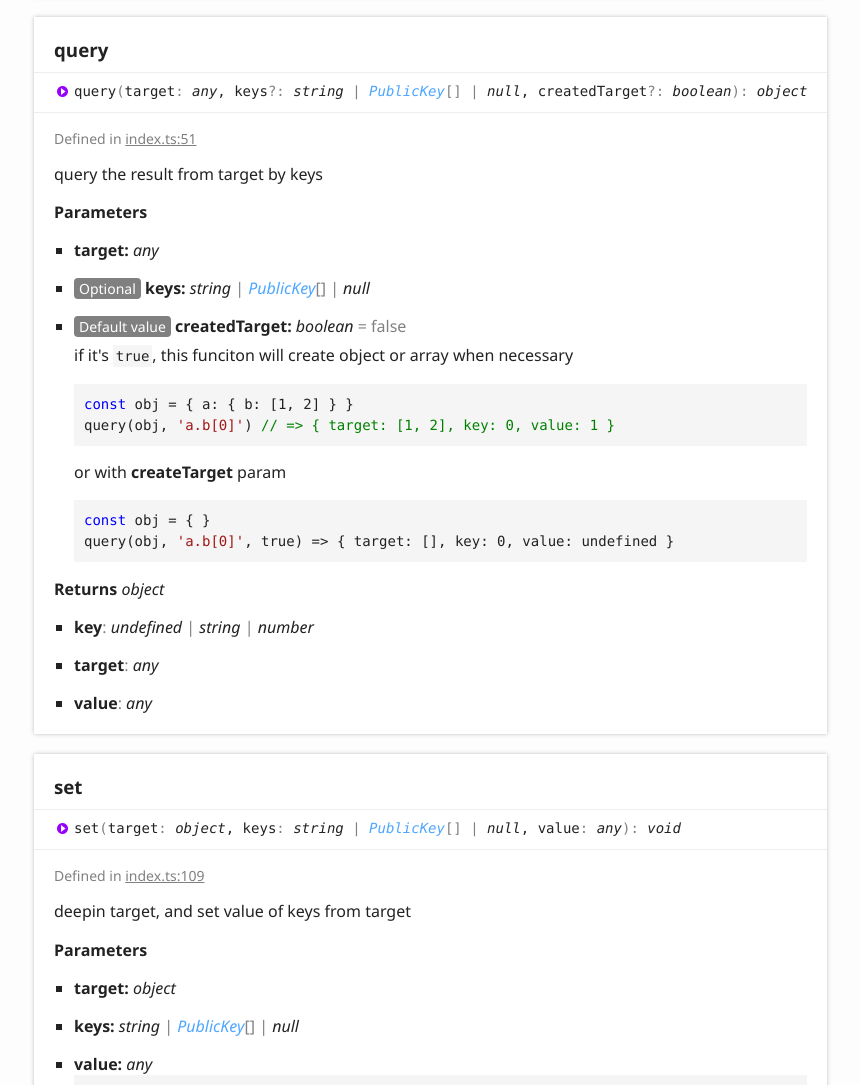
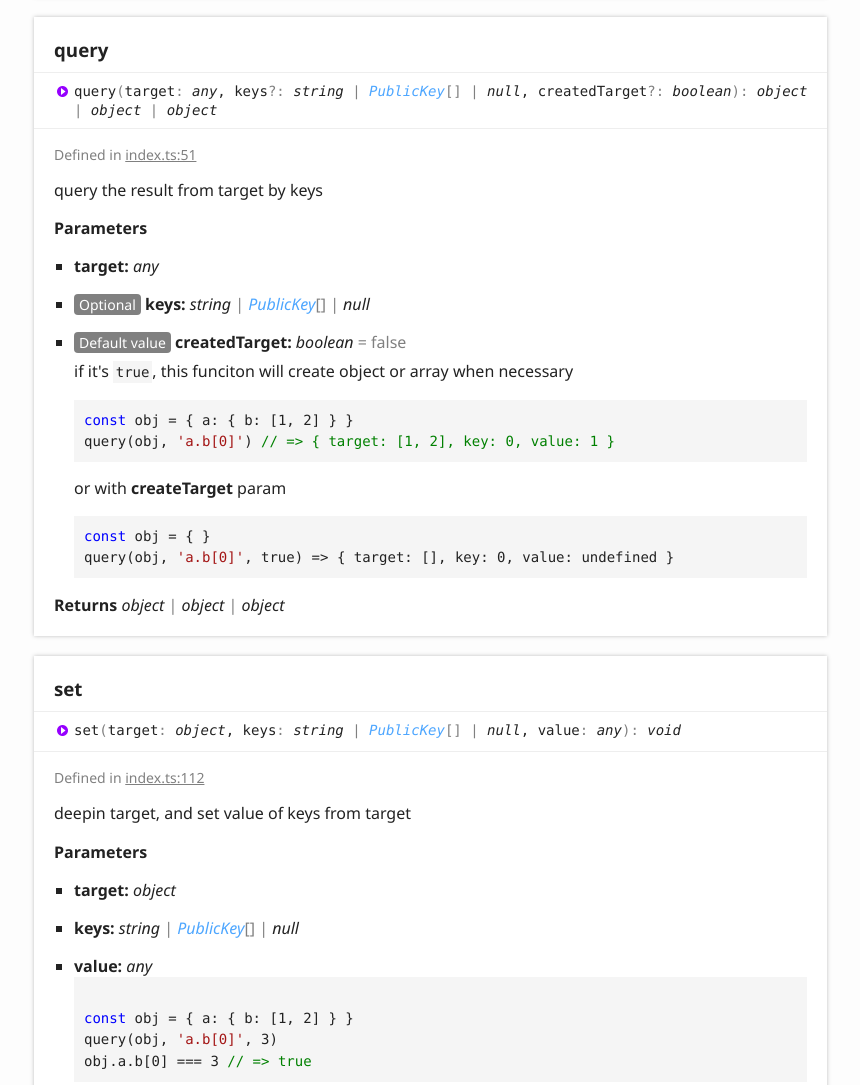
Before and after one commit to harvey-woo/key-serializer, a plain HTML site: page globals.html in a window 1280 px wide. Shown: the part 1775-2860 px from the top of the page, without its empty margins (6-866 px from the left). Drawn offline with Linux system fonts and the light colour scheme.

Commit message:
Deploy harvey-woo/key-serializer to github.com/harvey-woo/key-serializer.git:gh-pages

```diff
--- a/globals.html
+++ b/globals.html
@@ -92,7 +92,7 @@
 					<div class="tsd-signature tsd-kind-icon">Public<wbr>Key<span class="tsd-signature-symbol">:</span> <span class="tsd-signature-type">Exclude</span><span class="tsd-signature-symbol">&lt;</span><span class="tsd-signature-type">PropertyKey</span><span class="tsd-signature-symbol">, </span><span class="tsd-signature-type">symbol</span><span class="tsd-signature-symbol">&gt;</span></div>
 					<aside class="tsd-sources">
 						<ul>
-							<li>Defined in <a href="https://github.com/harvey-woo/key-serializer/blob/71029c0/src/index.ts#L4">index.ts:4</a></li>
+							<li>Defined in <a href="https://github.com/harvey-woo/key-serializer/blob/7303ee0/src/index.ts#L4">index.ts:4</a></li>
 						</ul>
 					</aside>
 					<div class="tsd-comment tsd-typography">
@@ -114,7 +114,7 @@
 						<li class="tsd-description">
 							<aside class="tsd-sources">
 								<ul>
-									<li>Defined in <a href="https://github.com/harvey-woo/key-serializer/blob/71029c0/src/index.ts#L92">index.ts:92</a></li>
+									<li>Defined in <a href="https://github.com/harvey-woo/key-serializer/blob/7303ee0/src/index.ts#L95">index.ts:95</a></li>
 								</ul>
 							</aside>
 							<div class="tsd-comment tsd-typography">
@@ -152,7 +152,7 @@ query(obj, <span class="hljs-string">'a.b[0]'</span>) <span class="hljs-comment"
 						<li class="tsd-description">
 							<aside class="tsd-sources">
 								<ul>
-									<li>Defined in <a href="https://github.com/harvey-woo/key-serializer/blob/71029c0/src/index.ts#L14">index.ts:14</a></li>
+									<li>Defined in <a href="https://github.com/harvey-woo/key-serializer/blob/7303ee0/src/index.ts#L14">index.ts:14</a></li>
 								</ul>
 							</aside>
 							<div class="tsd-comment tsd-typography">
@@ -178,13 +178,13 @@ query(obj, <span class="hljs-string">'a.b[0]'</span>) <span class="hljs-comment"
 					<a name="query" class="tsd-anchor"></a>
 					<h3>query</h3>
 					<ul class="tsd-signatures tsd-kind-function">
-						<li class="tsd-signature tsd-kind-icon">query<span class="tsd-signature-symbol">(</span>target<span class="tsd-signature-symbol">: </span><span class="tsd-signature-type">any</span>, keys<span class="tsd-signature-symbol">?: </span><span class="tsd-signature-type">string</span><span class="tsd-signature-symbol"> | </span><a href="globals.html#publickey" class="tsd-signature-type">PublicKey</a><span class="tsd-signature-symbol">[]</span><span class="tsd-signature-symbol"> | </span><span class="tsd-signature-type">null</span>, createdTarget<span class="tsd-signature-symbol">?: </span><span class="tsd-signature-type">boolean</span><span class="tsd-signature-symbol">)</span><span class="tsd-signature-symbol">: </span><span class="tsd-signature-type">object</span></li>
+						<li class="tsd-signature tsd-kind-icon">query<span class="tsd-signature-symbol">(</span>target<span class="tsd-signature-symbol">: </span><span class="tsd-signature-type">any</span>, keys<span class="tsd-signature-symbol">?: </span><span class="tsd-signature-type">string</span><span class="tsd-signature-symbol"> | </span><a href="globals.html#publickey" class="tsd-signature-type">PublicKey</a><span class="tsd-signature-symbol">[]</span><span class="tsd-signature-symbol"> | </span><span class="tsd-signature-type">null</span>, createdTarget<span class="tsd-signature-symbol">?: </span><span class="tsd-signature-type">boolean</span><span class="tsd-signature-symbol">)</span><span class="tsd-signature-symbol">: </span><span class="tsd-signature-type">object</span><span class="tsd-signature-symbol"> | </span><span class="tsd-signature-type">object</span><span class="tsd-signature-symbol"> | </span><span class="tsd-signature-type">object</span></li>
 					</ul>
 					<ul class="tsd-descriptions">
 						<li class="tsd-description">
 							<aside class="tsd-sources">
 								<ul>
-									<li>Defined in <a href="https://github.com/harvey-woo/key-serializer/blob/71029c0/src/index.ts#L51">index.ts:51</a></li>
+									<li>Defined in <a href="https://github.com/harvey-woo/key-serializer/blob/7303ee0/src/index.ts#L51">index.ts:51</a></li>
 								</ul>
 							</aside>
 							<div class="tsd-comment tsd-typography">
@@ -212,18 +212,12 @@ query(obj, <span class="hljs-string">'a.b[0]'</span>, <span class="hljs-literal"
 									</div>
 								</li>
 							</ul>
-							<h4 class="tsd-returns-title">Returns <span class="tsd-signature-type">object</span></h4>
-							<ul class="tsd-parameters">
-								<li class="tsd-parameter">
-									<h5>key<span class="tsd-signature-symbol">: </span><span class="tsd-signature-type">undefined</span><span class="tsd-signature-symbol"> | </span><span class="tsd-signature-type">string</span><span class="tsd-signature-symbol"> | </span><span class="tsd-signature-type">number</span></h5>
-								</li>
-								<li class="tsd-parameter">
-									<h5>target<span class="tsd-signature-symbol">: </span><span class="tsd-signature-type">any</span></h5>
-								</li>
-								<li class="tsd-parameter">
-									<h5>value<span class="tsd-signature-symbol">: </span><span class="tsd-signature-type">any</span></h5>
-								</li>
-							</ul>
+							<h4 class="tsd-returns-title">Returns <span class="tsd-signature-type">object</span>
+								<span class="tsd-signature-symbol"> | </span>
+								<span class="tsd-signature-type">object</span>
+								<span class="tsd-signature-symbol"> | </span>
+								<span class="tsd-signature-type">object</span>
+							</h4>
 						</li>
 					</ul>
 				</section>
@@ -237,7 +231,7 @@ query(obj, <span class="hljs-string">'a.b[0]'</span>, <span class="hljs-literal"
 						<li class="tsd-description">
 							<aside class="tsd-sources">
 								<ul>
-									<li>Defined in <a href="https://github.com/harvey-woo/key-serializer/blob/71029c0/src/index.ts#L109">index.ts:109</a></li>
+									<li>Defined in <a href="https://github.com/harvey-woo/key-serializer/blob/7303ee0/src/index.ts#L112">index.ts:112</a></li>
 								</ul>
 							</aside>
 							<div class="tsd-comment tsd-typography">
@@ -278,7 +272,7 @@ obj.a.b[<span class="hljs-number">0</span>] === <span class="hljs-number">3</spa
 						<li class="tsd-description">
 							<aside class="tsd-sources">
 								<ul>
-									<li>Defined in <a href="https://github.com/harvey-woo/key-serializer/blob/71029c0/src/index.ts#L30">index.ts:30</a></li>
+									<li>Defined in <a href="https://github.com/harvey-woo/key-serializer/blob/7303ee0/src/index.ts#L30">index.ts:30</a></li>
 								</ul>
 							</aside>
 							<div class="tsd-comment tsd-typography">
```
